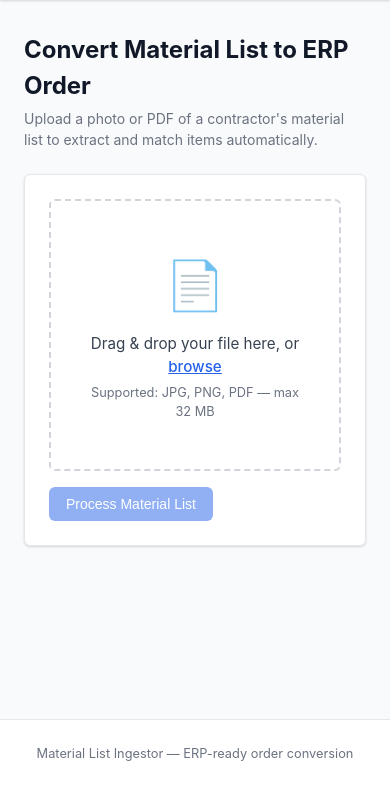
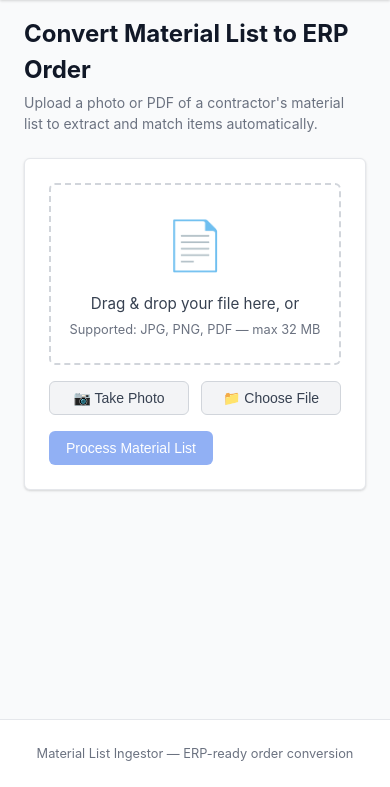
Before and after one commit to amcgrean/list-ingestor, a Flask app: page / in a window 390 px wide. Shown: the part 57-844 px from the top of the page. Run offline with Flask 3, Linux system fonts and the light colour scheme.

Commit message:
Fix mobile file upload: camera capture, CSS-hidden input, responsive buttons
- Replace HTML `hidden` attribute on file input with CSS visually-hidden class
  so iOS Safari can trigger it via programmatic .click() without blocking
- Add accept="image/*,.pdf" (replaces extension list) for broader mobile
  browser compatibility including HEIC photos from iPhone
- Add camera input with capture="environment" so users can photograph
  paper lists directly from the upload page
- Add "Take Photo" and "Choose File" buttons visible only on mobile (≤640px)
- Wire camera input → copies file to named input via DataTransfer API
  with fallback rename for browsers lacking DataTransfer support
- Extend drop validation to accept image/* MIME type and HEIC/HEIF/WebP
- Add responsive CSS: mobile upload actions flex layout, condensed drop zone
  padding, full-width upload card on small screens

https://claude.ai/code/session_015E9tU4MWkaCu9woM6BkKtv

```diff
--- a/app/static/css/style.css
+++ b/app/static/css/style.css
@@ -167,6 +167,37 @@ body {
 .drop-zone-label { color: var(--gray-700); font-size: .95rem; margin-bottom: .25rem; }
 .browse-link { color: var(--primary); cursor: pointer; text-decoration: underline; font-weight: 500; }
 .drop-zone-hint { font-size: .8rem; color: var(--gray-500); }
+
+/* Visually-hidden file inputs (accessible to JS .click(), unlike display:none) */
+.file-input-hidden {
+  position: absolute;
+  width: 1px;
+  height: 1px;
+  opacity: 0;
+  overflow: hidden;
+  pointer-events: none;
+}
+
+/* Mobile upload action buttons — hidden on desktop, shown on touch devices */
+.mobile-upload-actions {
+  display: none;
+  gap: .75rem;
+  margin-top: 1rem;
+  justify-content: center;
+}
+.mobile-upload-actions .btn {
+  flex: 1;
+  max-width: 160px;
+  justify-content: center;
+}
+
+@media (max-width: 640px) {
+  .mobile-upload-actions { display: flex; }
+  .drop-zone { padding: 1.5rem 1rem; }
+  .drop-zone-label .browse-link { display: none; } /* hide desktop "browse" text on mobile */
+  .upload-card { max-width: 100%; }
+  .main-content { margin: 1rem auto; }
+}
 
 .file-preview {
   display: flex;
--- a/app/static/js/upload.js
+++ b/app/static/js/upload.js
@@ -1,38 +1,76 @@
 /* Upload page interactions */
 (function () {
-  const dropZone   = document.getElementById("drop-zone");
-  const fileInput  = document.getElementById("file-input");
+  const dropZone    = document.getElementById("drop-zone");
+  const fileInput   = document.getElementById("file-input");
+  const cameraInput = document.getElementById("camera-input");
+  const cameraBtn   = document.getElementById("camera-btn");
+  const galleryBtn  = document.getElementById("gallery-btn");
   const filePreview = document.getElementById("file-preview");
-  const fileName   = document.getElementById("file-name");
-  const clearBtn   = document.getElementById("clear-file");
-  const submitBtn  = document.getElementById("submit-btn");
-  const spinner    = document.getElementById("spinner");
-  const form       = document.getElementById("upload-form");
+  const fileName    = document.getElementById("file-name");
+  const clearBtn    = document.getElementById("clear-file");
+  const submitBtn   = document.getElementById("submit-btn");
+  const spinner     = document.getElementById("spinner");
+  const form        = document.getElementById("upload-form");
 
   function showFile(file) {
     fileName.textContent = file.name;
     filePreview.classList.remove("hidden");
     dropZone.classList.add("hidden");
+    document.querySelector(".mobile-upload-actions").classList.add("hidden");
     submitBtn.disabled = false;
   }
 
   function clearFile() {
     fileInput.value = "";
+    if (cameraInput) cameraInput.value = "";
     filePreview.classList.add("hidden");
     dropZone.classList.remove("hidden");
+    document.querySelector(".mobile-upload-actions").classList.remove("hidden");
     submitBtn.disabled = true;
   }
 
-  // Click on drop zone opens file picker
-  dropZone.addEventListener("click", () => fileInput.click());
+  // Click on drop zone opens file picker (desktop)
+  dropZone.addEventListener("click", (e) => {
+    // Don't re-trigger if the label/browse-link was clicked (it opens input natively)
+    if (e.target.tagName === "LABEL") return;
+    fileInput.click();
+  });
 
   fileInput.addEventListener("change", () => {
     if (fileInput.files.length) showFile(fileInput.files[0]);
   });
 
+  // Camera capture button (mobile)
+  if (cameraBtn) {
+    cameraBtn.addEventListener("click", () => cameraInput.click());
+  }
+
+  // Gallery / file browse button (mobile)
+  if (galleryBtn) {
+    galleryBtn.addEventListener("click", () => fileInput.click());
+  }
+
+  // Camera input: copy selected file into the main named input for form submission
+  if (cameraInput) {
+    cameraInput.addEventListener("change", () => {
+      if (!cameraInput.files.length) return;
+      const file = cameraInput.files[0];
+      try {
+        const dt = new DataTransfer();
+        dt.items.add(file);
+        fileInput.files = dt.files;
+      } catch (_) {
+        // DataTransfer not supported — fall back: rename camera input for submission
+        cameraInput.name = "file";
+        fileInput.removeAttribute("name");
+      }
+      showFile(file);
+    });
+  }
+
   clearBtn.addEventListener("click", clearFile);
 
-  // Drag and drop
+  // Drag and drop (desktop)
   dropZone.addEventListener("dragover", (e) => {
     e.preventDefault();
     dropZone.classList.add("drag-over");
@@ -44,11 +82,10 @@
     const file = e.dataTransfer.files[0];
     if (!file) return;
     const ext = file.name.split(".").pop().toLowerCase();
-    if (!["jpg", "jpeg", "png", "pdf"].includes(ext)) {
-      alert("Unsupported file type. Please upload JPG, PNG, or PDF.");
+    if (!["jpg", "jpeg", "png", "pdf", "heic", "heif", "webp"].includes(ext) && !file.type.startsWith("image/")) {
+      alert("Unsupported file type. Please upload JPG, PNG, PDF, or a photo.");
       return;
     }
-    // Assign to input via DataTransfer
     const dt = new DataTransfer();
     dt.items.add(file);
     fileInput.files = dt.files;
--- a/app/templates/index.html
+++ b/app/templates/index.html
@@ -13,7 +13,13 @@
       <div class="drop-zone-icon">&#128196;</div>
       <p class="drop-zone-label">Drag &amp; drop your file here, or <label for="file-input" class="browse-link">browse</label></p>
       <p class="drop-zone-hint">Supported: JPG, PNG, PDF &mdash; max 32 MB</p>
-      <input id="file-input" type="file" name="file" accept=".jpg,.jpeg,.png,.pdf" hidden required />
+      <input id="file-input" type="file" name="file" accept="image/*,.pdf" class="file-input-hidden" required />
+      <input id="camera-input" type="file" accept="image/*" capture="environment" class="file-input-hidden" />
+    </div>
+
+    <div class="mobile-upload-actions">
+      <button type="button" class="btn btn-secondary" id="camera-btn">&#128247; Take Photo</button>
+      <button type="button" class="btn btn-secondary" id="gallery-btn">&#128193; Choose File</button>
     </div>
 
     <div id="file-preview" class="file-preview hidden">
```
